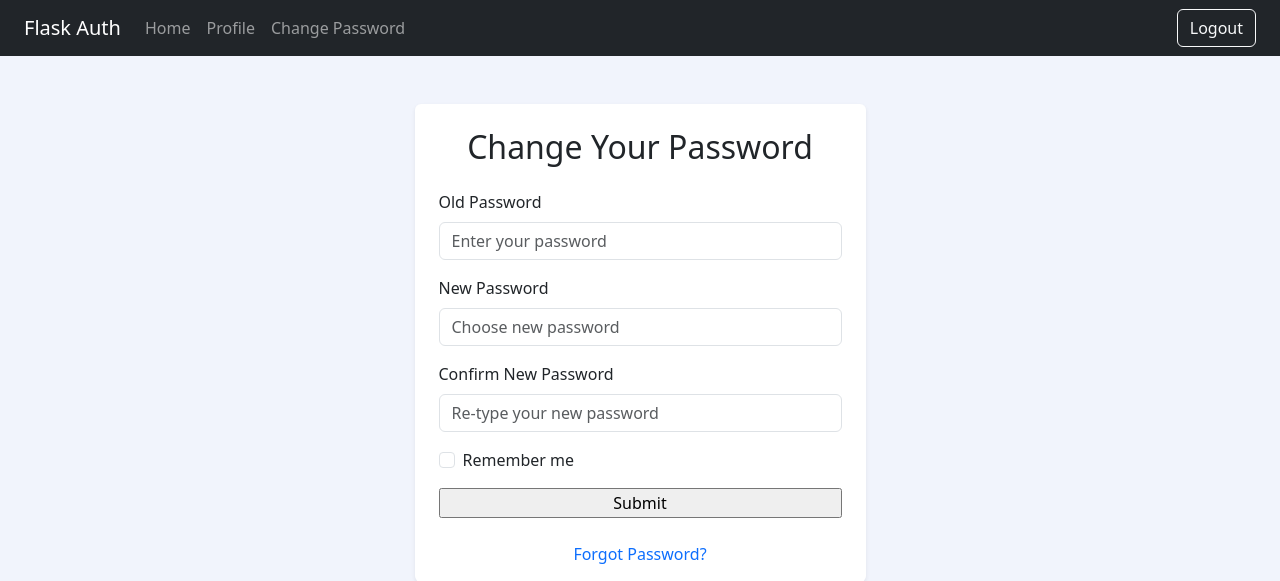
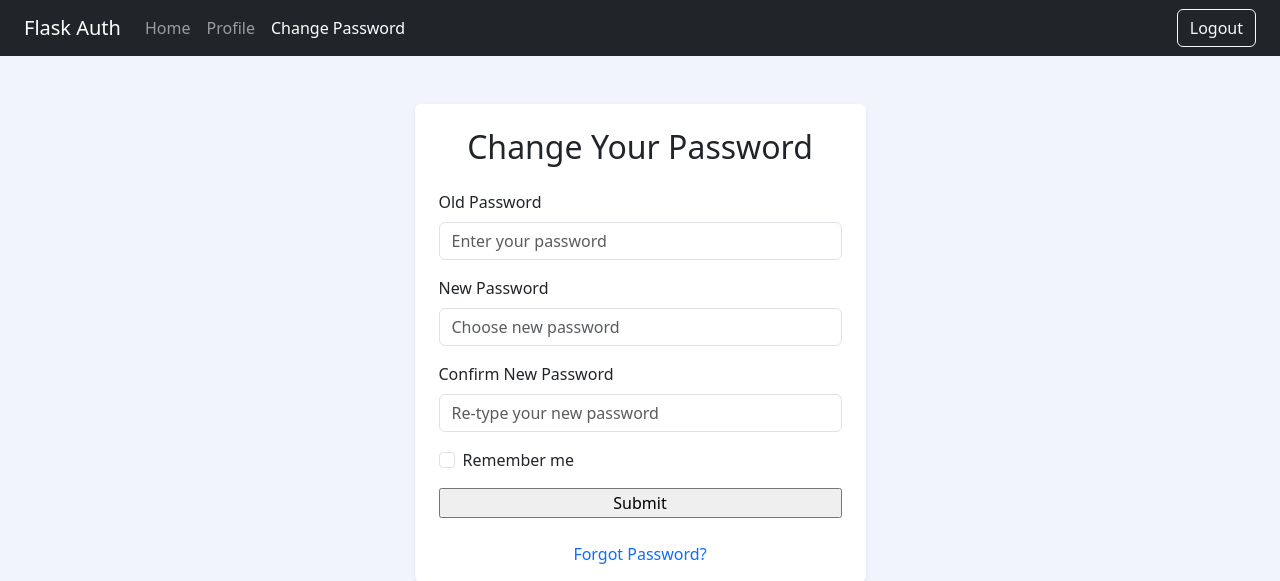
Before and after one commit to anuraagnagar/flask-user-authentication, a Flask app: page /change/password in a window 1280 px wide. Shown: the top 581 px of the page. Run offline with Flask 3, Linux system fonts and the light colour scheme; the visitor is signed in with stand-in values (Sample User, id 1); some libraries are stand-ins or nearby versions.

Commit message:
Added bootstrap-flask macros for nav item

```diff
--- a/accounts/templates/base.html
+++ b/accounts/templates/base.html
@@ -1,4 +1,5 @@
-{% from 'bootstrap4/utils.html' import render_icon %}
+{% from 'bootstrap5/utils.html' import render_icon %}
+{% from 'bootstrap5/nav.html' import render_nav_item %}
 
 <!DOCTYPE html>
 <html lang="en">
@@ -7,16 +8,17 @@
   <meta charset="UTF-8" />
   <meta http-equiv="X-UA-Compatible" content="IE=edge" />
   <meta name="viewport" content="width=device-width, initial-scale=1.0" />
+  <link rel="shortcut icon" href="favicon.ico" type="image/x-icon">
   <title>{% block title %}{% endblock %} - Flask Authentication System</title>
   {{ bootstrap.load_css() }}
-  <!-- Include the above in your HEAD tag -->
-  <link rel="stylesheet" href="https://use.fontawesome.com/releases/v5.0.8/css/all.css" />
 </head>
 
 <body style="background-color: #f1f4fc;">
   <nav class="navbar navbar-expand-md navbar-dark bg-dark static-top">
     <div class="container-fluid px-4">
-      <a class="navbar-brand" href="{{ url_for('accounts.index') }}">{{ render_icon('lock') }} Flask Auth</a>
+      <a class="navbar-brand" href="{{ url_for('accounts.index') }}">
+        <span>{{ render_icon('braces') }}</span>
+        Flask Auth</a>
 
       <button class="navbar-toggler" type="button" data-toggle="collapse" data-target="#navbarsExampleDefault">
         <span class="navbar-toggler-icon"></span>
@@ -24,24 +26,16 @@
 
       <div class="collapse navbar-collapse" id="navbarsExampleDefault">
         <ul class="navbar-nav">
-          <li class="nav-item">
-            <a class="nav-link" href="{{ url_for('accounts.index') }}">Home</a>
-          </li>
+          {{ render_nav_item('accounts.index', 'Home') }}
           {% if current_user.is_authenticated %}
-          <li class="nav-item">
-            <a class="nav-link" href="{{ url_for('accounts.change_password') }}">Profile</a>
-          </li>
-          <li class="nav-item">
-            <a class="nav-link" href="{{ url_for('accounts.change_password') }}">Change Password</a>
-          </li>
+          {{ render_nav_item('accounts.profile', 'Profile') }}
+          {{ render_nav_item('accounts.change_password', 'Change Password') }}
           {% endif %}
         </ul>
         <ul class="navbar-nav ms-auto">
           {% if not current_user.is_authenticated %}
-          <li class="nav-item text-center me-2">
-            <a class="nav-link text-light" href="{{ url_for('accounts.login') }}">Login</a>
-          </li>
-          <li class="nav-item">
+          {{ render_nav_item('accounts.login', 'Login') }}
+          <li class="nav-item ms-2">
             <a class="btn btn-outline-light" href="{{ url_for('accounts.register') }}">Signup</a>
           </li>
           {% else %}
@@ -55,8 +49,9 @@
   </nav>
 
   {% block body %} {% endblock %}
-  {{ bootstrap.load_js()}}
   {% block scripts %}
+  <!-- Optional JavaScript -->
+  {{ bootstrap.load_js() }}
   {% endblock %}
 </body>
 
```
